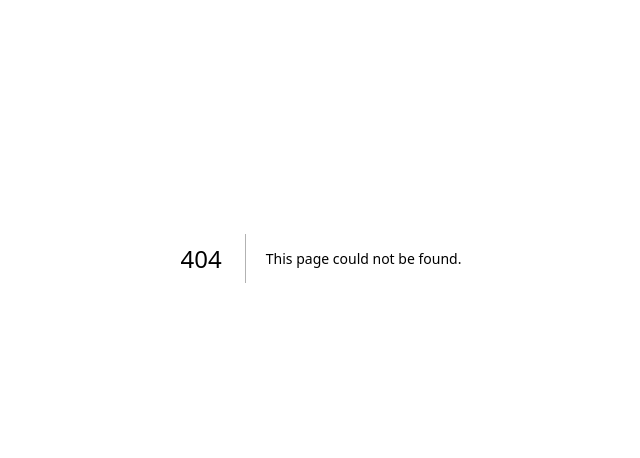
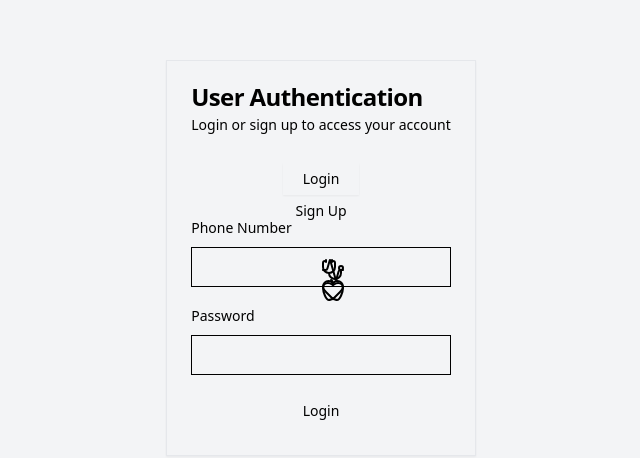
Before and after one commit to Srijan1202/GreyCare, a Next.js app: page /login in a window 1280 px wide. Before the commit this address had no page. Shown: the part 142-600 px from the top of the page, without its empty margins (319-959 px from the left). Built offline with nearby package versions, Linux system fonts and the light colour scheme.

Commit message:
login added

```diff
--- /dev/null
+++ b/app/login/page.js
@@ -0,0 +1,12 @@
+import UserAuth from "../../hooks/user-auth";
+import React from 'react'
+
+const login = () => {
+  return (
+    <>
+    <UserAuth/>
+    </>
+  )
+}
+
+export default login
```
